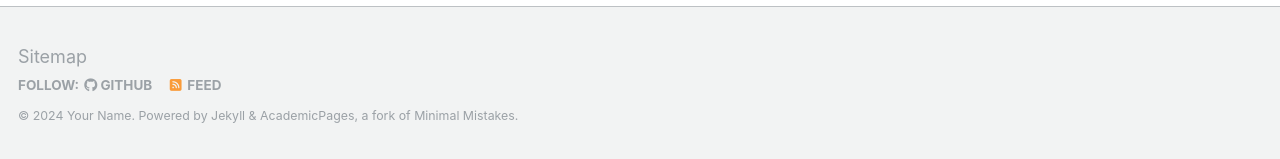
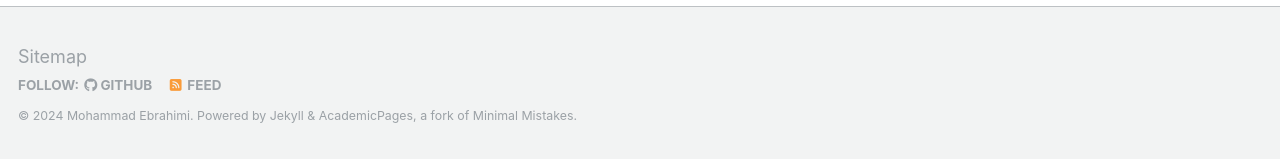
Before and after one commit to moeb8001/moeb8001.github.io, a Jekyll site: the page built from _pages/about.md, in a window 1280 px wide and 900 px high, scrolled down 2463 px. Shown: the part 738-897 px from the top of the window. Built offline with Jekyll 4.4.1, drawn with Linux system fonts in a browser that asks for light colours; some web fonts are replaced; some of the changed text lies outside the part shown.

Commit message:
Update _config.yml

```diff
--- a/_config.yml
+++ b/_config.yml
@@ -8,11 +8,11 @@
 
 # Basic Site Settings
 locale                   : "en-US"
-title                    : "Your Name / Site Title"
+title                    : "M. Ebrahimi"
 title_separator          : "-"
-name                     : &name "Your Name"
+name                     : &name "Mohammad Ebrahimi"
 description              : &description "personal description"
-url                      : https://academicpages.github.io # the base hostname & protocol for your site e.g. "https://mmistakes.github.io"
+url                      : https://moeb8001.github.io # the base hostname & protocol for your site e.g. "https://mmistakes.github.io"
 baseurl                  : "" # the subpath of your site, e.g. "/blog"
 repository               : "academicpages/academicpages.github.io"
 
```
